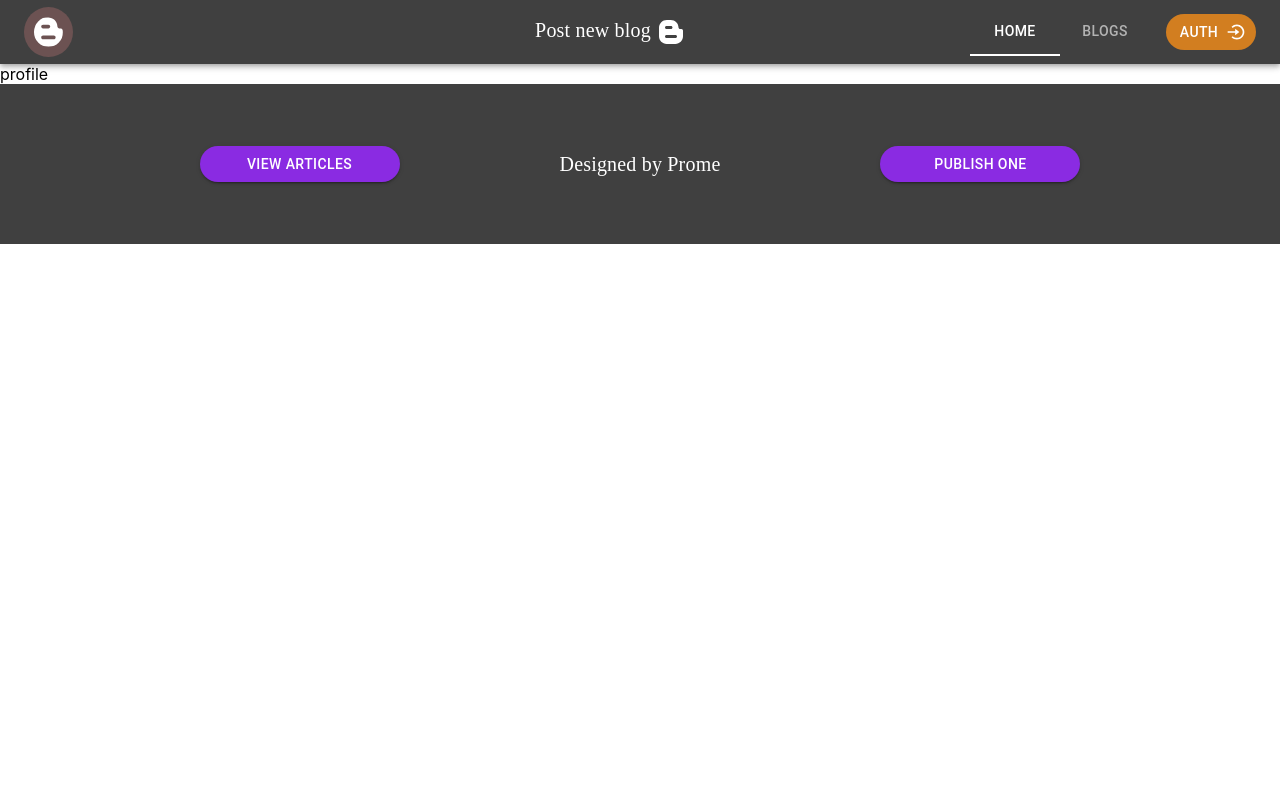
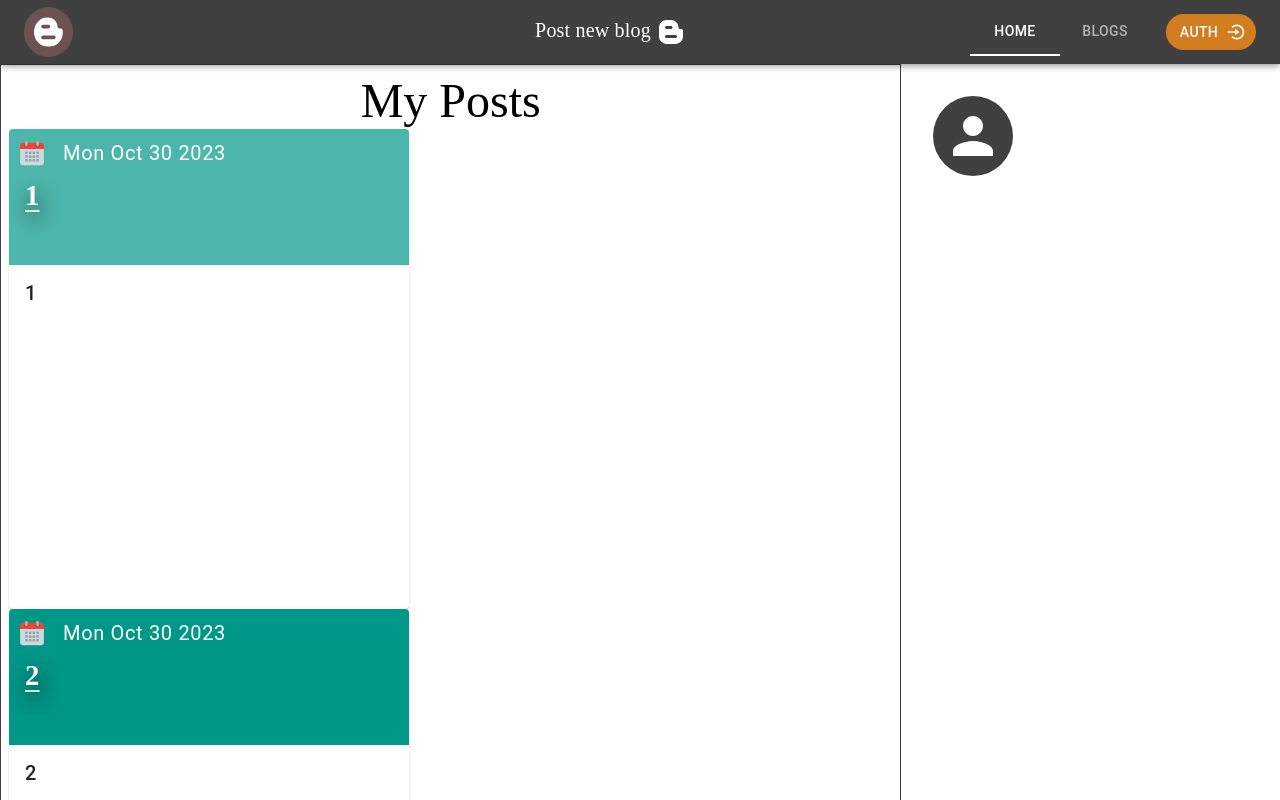
Before and after one commit to DHughes666/MERNG_Uno_II, a React (Create React App) app in the folder front-end/: page /profile in a window 1280 px wide. Shown: the top 800 px of the page. Built offline with nearby package versions, Linux system fonts and the light colour scheme.

Commit message:
Profile design ... In progress

```diff
--- /dev/null
+++ b/front-end/src/components/header/user/profile-styles.ts
@@ -0,0 +1,49 @@
+import { Styles } from "../../home/Homepage-styles";
+
+export const profileStyles: Styles = {
+    container: {
+        display: "flex",
+        flex: 1,
+    },
+    blogsContainer: {
+        display: "flex",
+        flex: 0.7,
+        flexDirection: "column",
+        padding: 1,
+        border: "1px solid #404040",
+    },
+    cartContainer: {
+        display: "flex",
+        gap: 5,
+        justifyContent: "flex-start",
+        alignItems: "center",
+        flexWrap: "wrap",
+        padding: 4
+    },
+    text: {
+        fontFamily: "Work Sans",
+        textAlign: "center",
+    },
+    profileContainer: {
+        display: "flex",
+        flex: 0.3,
+    },
+    userContainer: {
+        display: "flex",
+        flexDirection: "column",
+        justifyContent: "flex-start",
+        margin: "auto",
+        position: "fixed",
+        top: "10",
+        bottom: "10",
+        left: "20",
+        right: "20",
+        gap: 5,
+        padding: 4
+    },
+    avatar: {
+        width: "80px",
+        height: "80px",
+        bgcolor: "#404040",
+    }
+}
--- a/front-end/src/components/header/user/profile.tsx
+++ b/front-end/src/components/header/user/profile.tsx
@@ -1,8 +1,35 @@
-import React from 'react'
+//@ts-nocheck
+import { Box, Typography, Avatar } from "@mui/material";
+import { profileStyles } from "./profile-styles";
+import { BlogItem } from "../../blogs/blogItem";
+import {RxAvatar} from 'react-icons/rx'
 
 const Profile = () => {
   return (
-    <div>profile</div>
+    <Box sx={profileStyles.container}>
+        <Box sx={profileStyles.blogsContainer}>
+            <Typography variant="h3" sx={profileStyles.text}>
+                My Posts
+            </Typography>
+            <Box sx={profileStyles.cardsContainer}>
+                {[1, 2, 3, 4, 5].map((item) => (
+                    <BlogItem
+                    blog={{
+                        title: item.toString(),
+                        content: item.toString(),
+                        date: new Date(),
+                        id: item.toString(),
+                    }}
+                    />
+                ))}
+            </Box>
+        </Box>
+        <Box sx={profileStyles.profileContainer}>
+            <Box sx={profileStyles.userContainer}>
+                <Avatar sx={profileStyles.avatar}></Avatar>
+            </Box>
+        </Box>
+    </Box>
   )
 }
 
```
